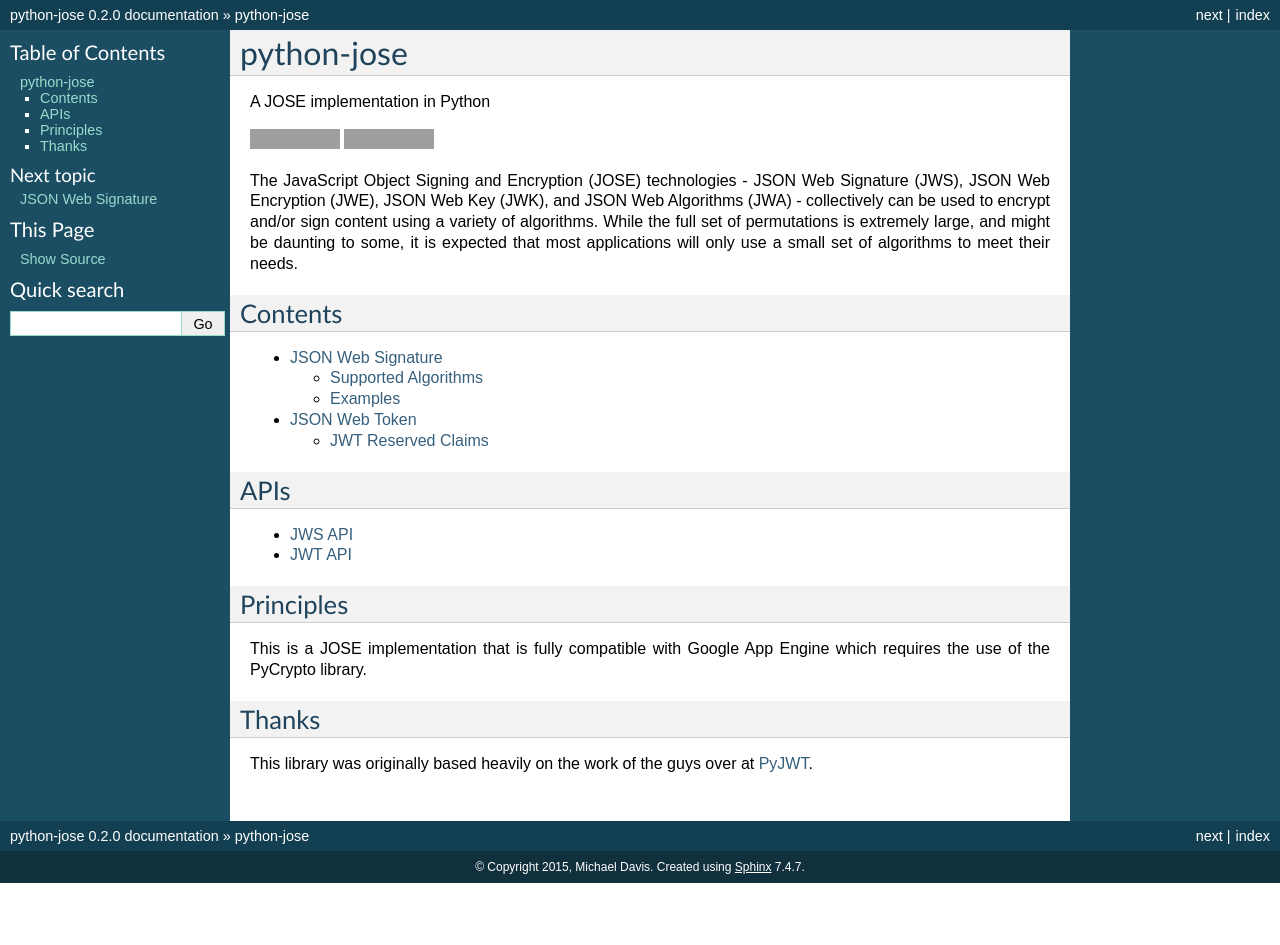
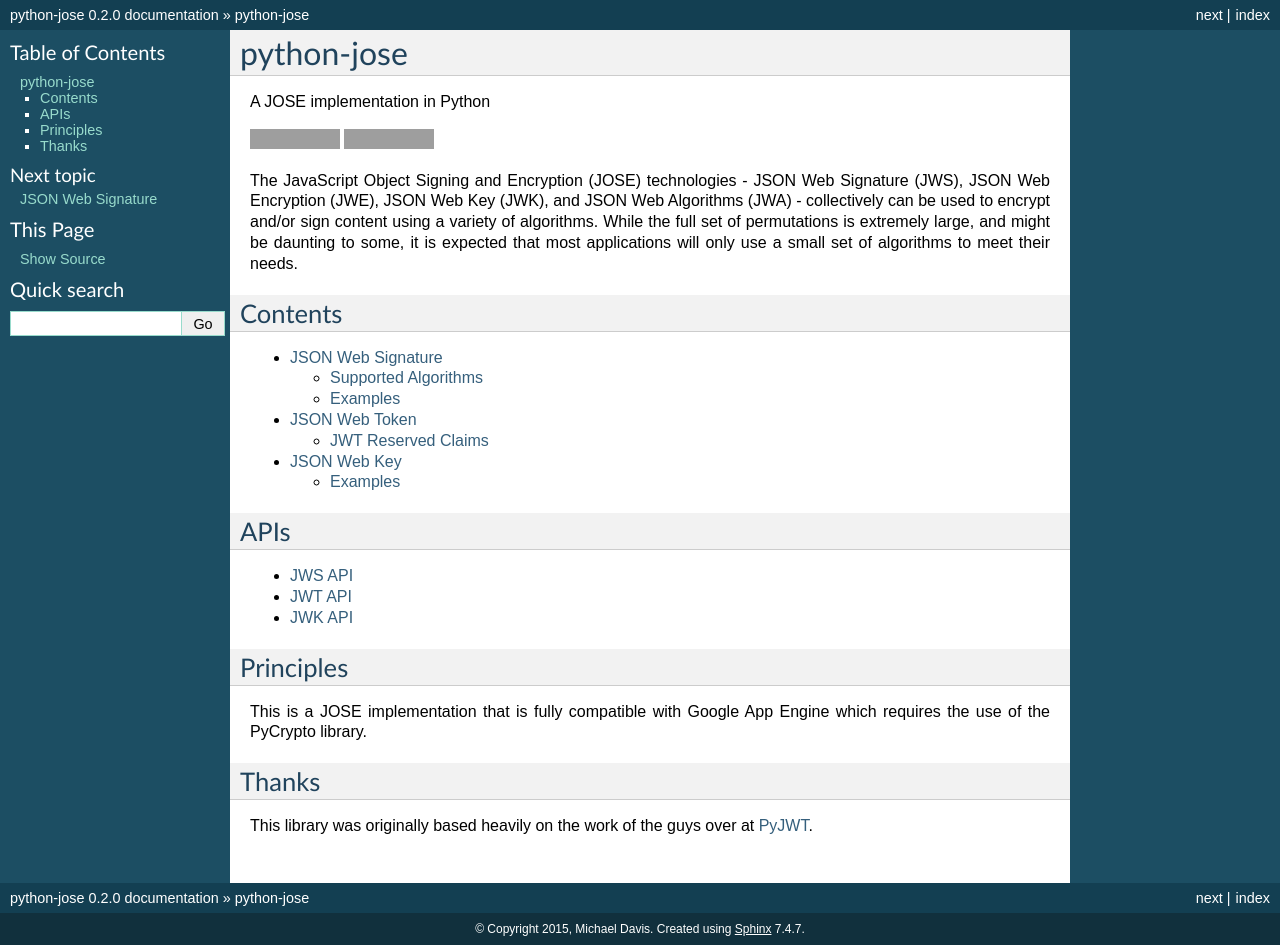
Before and after one commit to mpdavis/python-jose, a Sphinx documentation site: the page built from docs/index.rst, in a window 1280 px wide. Built offline with Sphinx 7.4.7, drawn with Linux system fonts in a browser that asks for light colours; before the commit the page ends 900 px from its top, so only the background shows below that; grey boxes are pictures that could not be loaded.

Commit message:
Add documentation links

```diff
--- a/docs/index.rst
+++ b/docs/index.rst
@@ -23,6 +23,7 @@ Contents
 
    jws/index
    jwt/index
+   jwk/index
 
 
 APIs
@@ -33,6 +34,7 @@ APIs
 
    jws/api
    jwt/api
+   jwk/api
 
 
 Principles
```
